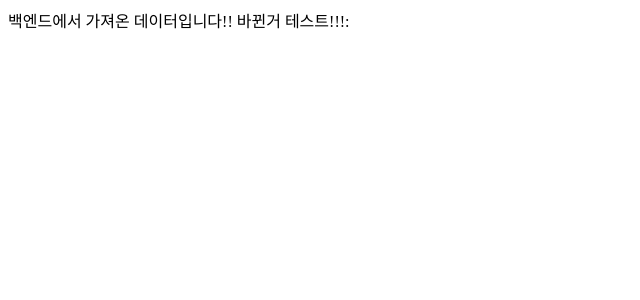
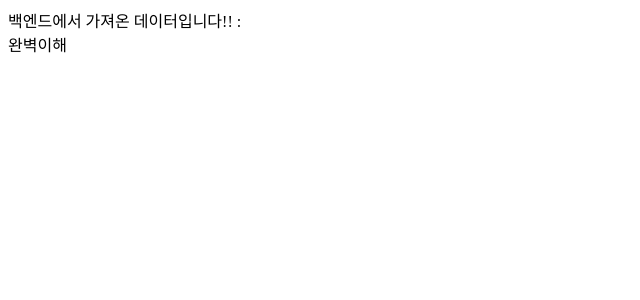
Before and after one commit to umsungjun/compass, a React (Vite) app in the folder src/main/frontend/: page / in a window 1280 px wide. Shown: the top 300 px of the page, without its empty margins (0-640 px from the left). Built offline with nearby package versions, Linux system fonts and the light colour scheme; no server answers.

Commit message:
완벽이해
디자인 변경 예시

```diff
--- a/src/main/frontend/src/App.tsx
+++ b/src/main/frontend/src/App.tsx
@@ -8,7 +8,13 @@ function App() {
     axios.get('http://localhost:8080/hello').then(response => setHello(response.data))
   }, [])
 
-  return <div>백엔드에서 가져온 데이터입니다!! 바뀐거 테스트!!!: {hello}</div>
+  return (
+    <div>
+      백엔드에서 가져온 데이터입니다!! : {hello}
+      <br />
+      완벽이해
+    </div>
+  )
 }
 
 export default App
```
